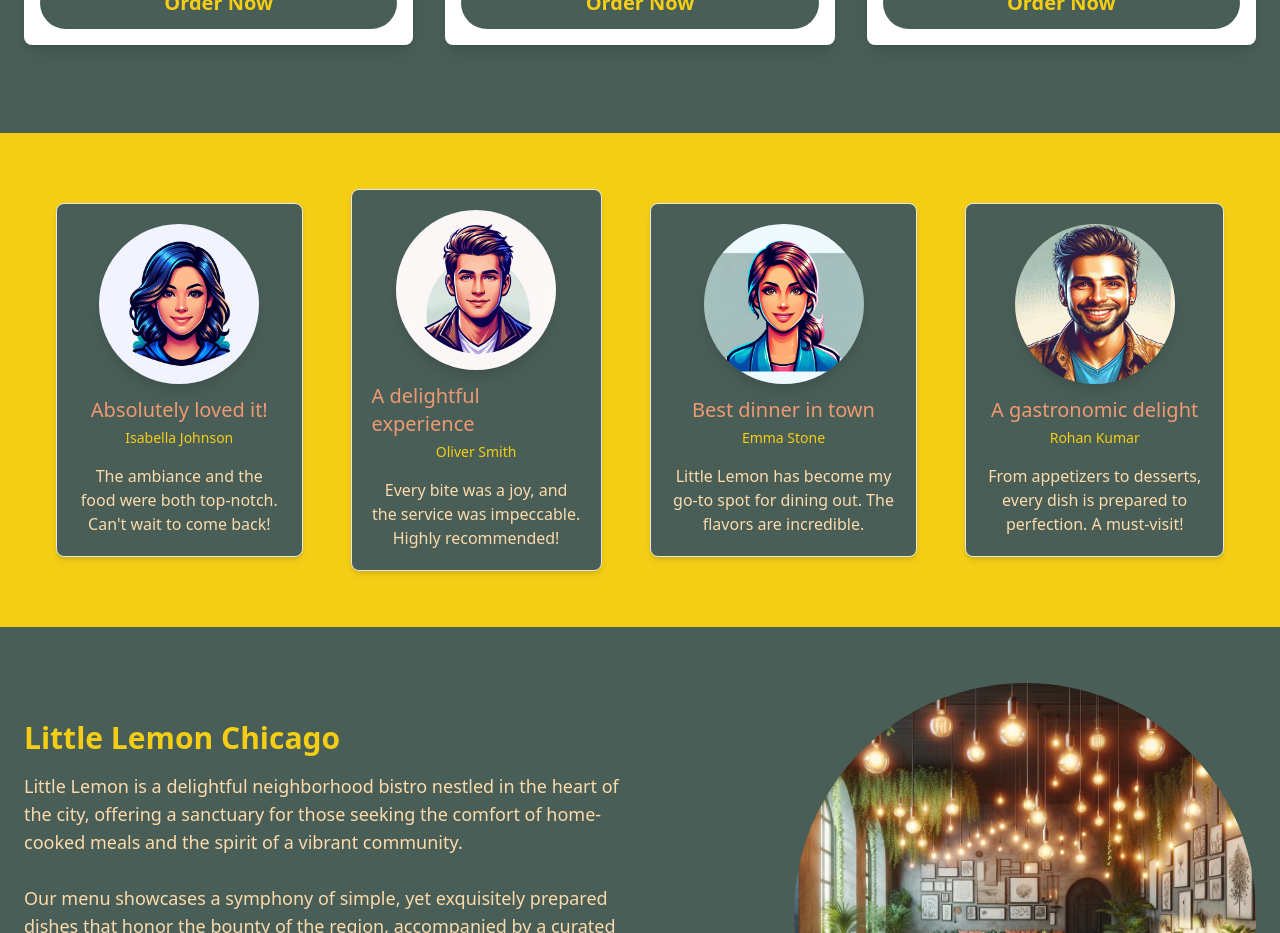
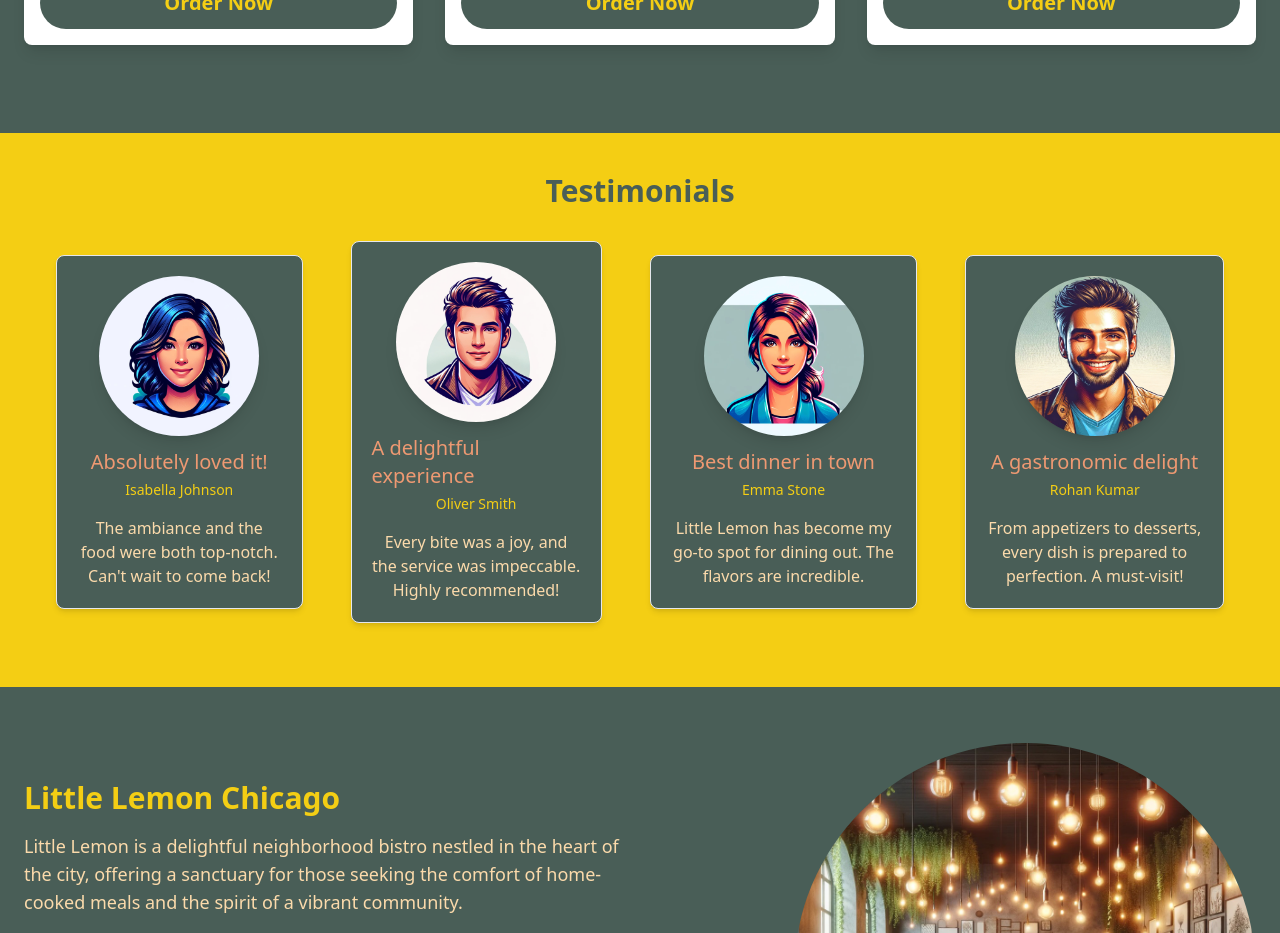
Before and after one commit to robcodehub/little-lemon-frontend-react, a Next.js app: page /menu in a window 1280 px wide. Shown: the part 1380-2313 px from the top of the page. Built offline with nearby package versions, Linux system fonts and the light colour scheme.

Commit message:
minor styling changes

```diff
--- a/src/app/layout.js
+++ b/src/app/layout.js
@@ -4,8 +4,8 @@ import './globals.css'
 const inter = Inter({ subsets: ['latin'] })
 
 export const metadata = {
-  title: 'Create Next App',
-  description: 'Generated by create next app',
+  title: 'Little Lemon Restaurant',
+  description: 'Little Lemon Restaurant Website.',
 }
 
 export default function RootLayout({ children }) {
--- a/src/components/Testimonials.js
+++ b/src/components/Testimonials.js
@@ -42,7 +42,8 @@ function TestimonialCard ({ imageUrl, name, headline, testimonial }) {
 export default function Testimonials () {
 
   return (
-    <div className="mx-auto my-14 px-14 py-14 bg-primary-light">
+    <div className="mx-auto my-14 px-14 pt-10 pb-16 bg-primary-light">
+      <h2 className="text-3xl text-primary-dark font-bold text-center mb-8">Testimonials</h2>
       <div className="flex flex-row justify-center items-center gap-12">
         {testimonials.map((testimonial, index) => (
           <TestimonialCard
```
